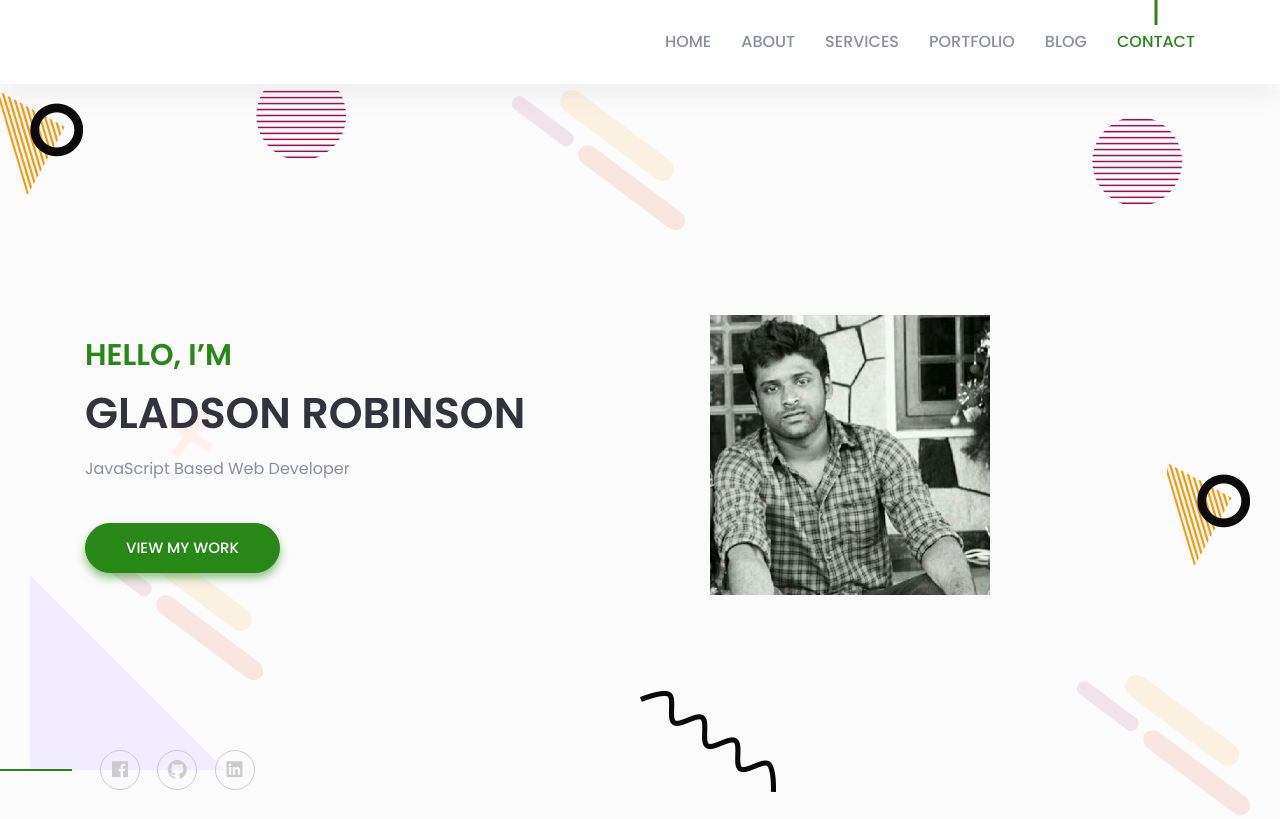
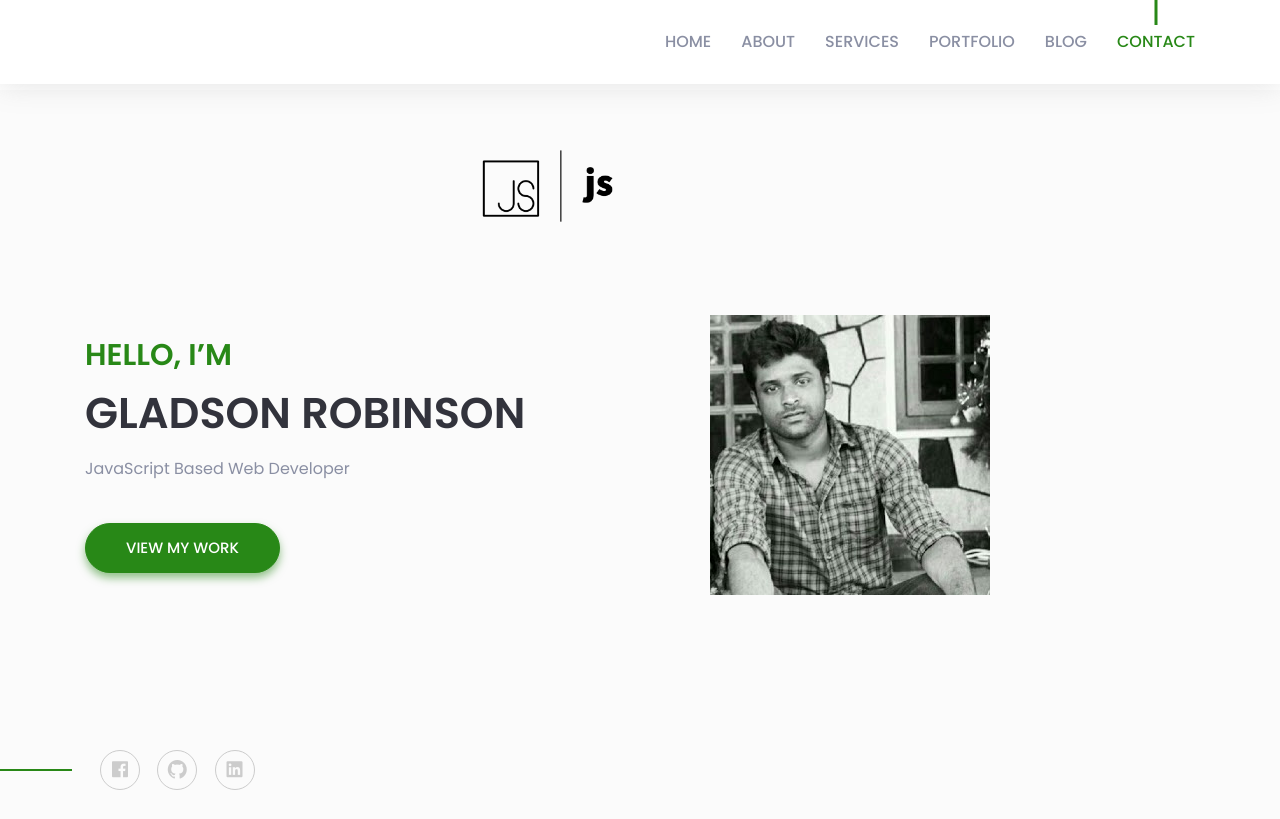
Before and after one commit to gladsonrobinson/gladsonrobinson.github.io, a plain HTML site: page index.html in a window 1280 px wide. Shown: the top 819 px of the page. Drawn offline with Linux system fonts and the light colour scheme; files whose address does not match are found by name.

Commit message:
Ädded js shape

```diff
--- a/assets/css/style.css
+++ b/assets/css/style.css
@@ -616,17 +616,20 @@ p {
         .header-content .header-shape.shape-fore img {
           width: 40px; } }
     .header-content .header-shape.shape-five {
-      right: 30px !important;
+      right: 50% !important;
       bottom: 35% !important;
       left: auto !important;
-      top: auto !important; }
+      top: 4px !important;}
       @media (max-width: 767px) {
         .header-content .header-shape.shape-five {
-          right: 20px !important;
-          bottom: 48% !important; } }
+          right: 50% !important;
+          bottom: 35% !important; } }
       @media (max-width: 767px) {
         .header-content .header-shape.shape-five img {
           width: 40px; } }
+      .header-content .header-shape.shape-five img {
+        width: 184px;
+      }
     .header-content .header-shape.shape-six {
       top: 44% !important;
       left: 13% !important;
--- a/index.html
+++ b/index.html
@@ -88,36 +88,38 @@
     </div> <!-- navigation -->
 
     <div id="parallax" class="header-content d-flex align-items-center">
-      <div class="header-shape shape-one layer" data-depth="0.10">
+     <!--  <div class="header-shape shape-one layer" data-depth="0.10">
         <img src="assets/images/banner/shape/shape-1.png" alt="Shape">
-      </div> <!-- header shape -->
+      </div>
       <div class="header-shape shape-tow layer" data-depth="0.30">
         <img src="assets/images/banner/shape/shape-2.png" alt="Shape">
-      </div> <!-- header shape -->
+      </div>
       <div class="header-shape shape-three layer" data-depth="0.40">
         <img src="assets/images/banner/shape/shape-3.png" alt="Shape">
-      </div> <!-- header shape -->
+      </div>
       <div class="header-shape shape-fore layer" data-depth="0.60">
         <img src="assets/images/banner/shape/shape-2.png" alt="Shape">
-      </div> <!-- header shape -->
+      </div>
+ -->
       <div class="header-shape shape-five layer" data-depth="0.20">
-        <img src="assets/images/banner/shape/shape-1.png" alt="Shape">
-      </div> <!-- header shape -->
-      <div class="header-shape shape-six layer" data-depth="0.15">
+        <img src="assets/images/banner/shape/js-logos_black.png" alt="Shape">
+      </div>
+
+      <!-- <div class="header-shape shape-six layer" data-depth="0.15">
         <img src="assets/images/banner/shape/shape-4.png" alt="Shape">
-      </div> <!-- header shape -->
+      </div>
       <div class="header-shape shape-seven layer" data-depth="0.50">
         <img src="assets/images/banner/shape/shape-5.png" alt="Shape">
-      </div> <!-- header shape -->
+      </div>
       <div class="header-shape shape-eight layer" data-depth="0.40">
         <img src="assets/images/banner/shape/shape-3.png" alt="Shape">
-      </div> <!-- header shape -->
+      </div>
       <div class="header-shape shape-nine layer" data-depth="0.20">
         <img src="assets/images/banner/shape/shape-6.png" alt="Shape">
-      </div> <!-- header shape -->
+      </div>
       <div class="header-shape shape-ten layer" data-depth="0.30">
         <img src="assets/images/banner/shape/shape-3.png" alt="Shape">
-      </div> <!-- header shape -->
+      </div>  -->
       <div class="container">
         <div class="row align-items-center">
           <div class="col-xl-5 col-lg-6">
```
Also changed, not shown: assets/images/banner/shape/js-logos.jpeg (added), assets/images/banner/shape/js-logos_black.png (added), assets/images/banner/shape/js.jpeg (deleted), 2 other files.
